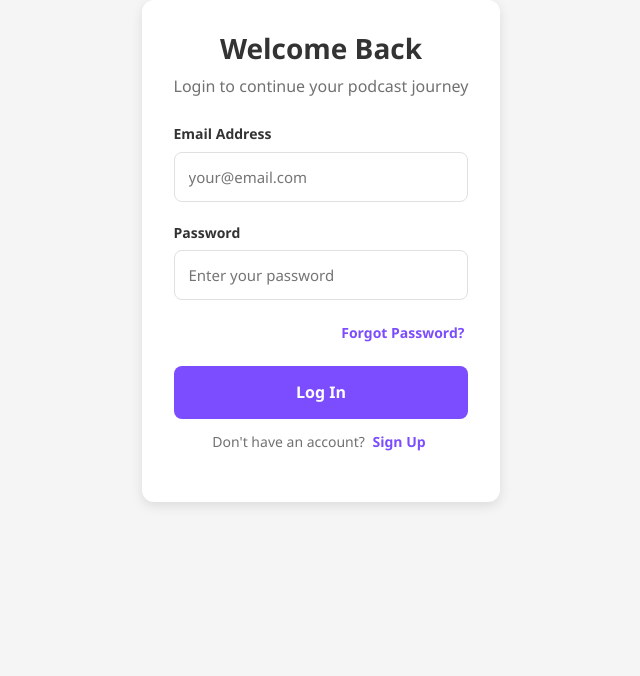
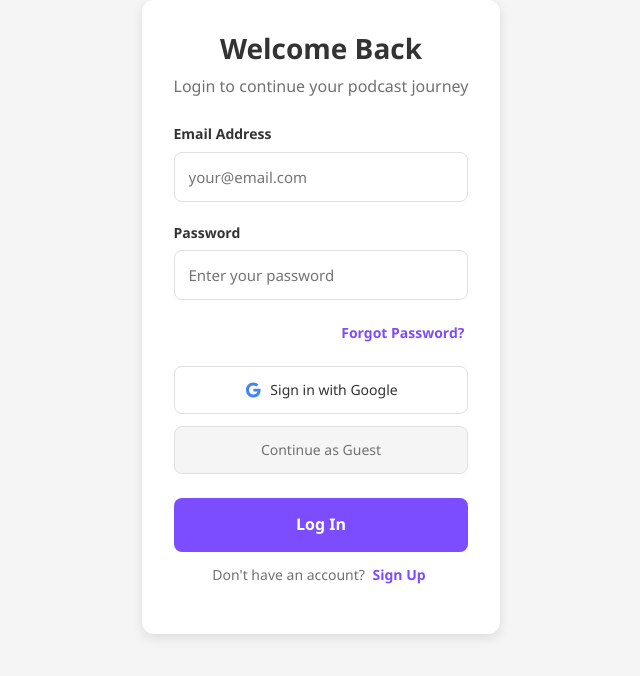
Before and after one commit to Mahesh10k/PodListen, a React (Vite) app in the folder Client/: page /login in a window 1280 px wide. Shown: the top 676 px of the page, without its empty margins (319-959 px from the left). Built offline with nearby package versions, Linux system fonts and the light colour scheme; no server answers.

Commit message:
added guest login to login

```diff
--- a/Client/src/components/LoginForm/Login.jsx
+++ b/Client/src/components/LoginForm/Login.jsx
@@ -1,7 +1,7 @@
 import { useState, useEffect } from 'react';
 import { Link, useNavigate } from "react-router-dom";
 import "../SignUpForm/Signup.css";
-import { signInWithEmailAndPassword, sendPasswordResetEmail } from "firebase/auth";
+import { signInWithEmailAndPassword, sendPasswordResetEmail, GoogleAuthProvider, signInAnonymously, signInWithPopup } from "firebase/auth";
 import { auth } from "../Firebase/firebase.js";
 import SuccessModal from "../../Utils/SuccessModal.jsx";
 
@@ -96,6 +96,47 @@ const LoginForm = () => {
     }
   };
 
+  const handleGoogleSignup = async () => {
+      setAuthError('');
+      try {
+        const provider = new GoogleAuthProvider();
+        const result = await signInWithPopup(auth, provider);
+        console.log("Google sign up successful:", result.user.photoURL);
+        localStorage.setItem("userName",result.user.displayName)
+        localStorage.setItem("ProfilePic",result.user.photoURL)
+
+        // Navigate to main page after successful Google signup
+        setToastMessage({ operation: "success", msg: "Account created successfully!." });
+          setTimeout(() => {
+            navigate('/dashboard');
+          }, 3000);
+      } catch (error) {
+        console.error("Google signup error:", error);
+        setAuthError("Google sign up failed. Please try again.");
+        setToastMessage({ operation: "error", msg: "Google sign up failed. Please try again." });
+      }
+    };
+
+    const handleGuestAccess = async () => {
+      setAuthError('');
+      try {
+        const result = await signInAnonymously(auth);
+        console.log("Guest access granted:", result.user);
+
+        // Navigate to main page after successful guest login
+        setToastMessage({ operation: "success", msg: "Logged in as guest successfully." });
+        localStorage.setItem("userName","Guest")
+        localStorage.setItem("ProfilePic","https://media.istockphoto.com/id/1300845620/vector/user-icon-flat-isolated-on-white-background-user-symbol-vector-illustration.jpg?s=1024x1024&w=is&k=20&c=-mUWsTSENkugJ3qs5covpaj-bhYpxXY-v9RDpzsw504=")
+          setTimeout(() => {
+            navigate('/dashboard');
+          }, 3000);
+      } catch (error) {
+        console.error("Guest access error:", error);
+        setAuthError("Guest access failed. Please try again.");
+        setToastMessage({ operation: "error", msg: "Guest access failed. Please try again." });
+      }
+    };
+
   return (
     <div className="auth-form-container">
       <div className="auth-form-header">
@@ -118,6 +159,24 @@ const LoginForm = () => {
         <div className="forgot-password">
           <button type="button" className="text-button" onClick={handleForgotPassword}>Forgot Password?</button>
         </div>
+        <div className="social-login-options">
+        <button
+          className="social-button google-button"
+          onClick={handleGoogleSignup}
+        >
+          <svg className="google-icon" viewBox="0 0 24 24">
+            <path d="M12.545,10.239v3.821h5.445c-0.712,2.315-2.647,3.972-5.445,3.972c-3.332,0-6.033-2.701-6.033-6.032s2.701-6.032,6.033-6.032c1.498,0,2.866,0.549,3.921,1.453l2.814-2.814C17.503,2.988,15.139,2,12.545,2C7.021,2,2.543,6.477,2.543,12s4.478,10,10.002,10c8.396,0,10.249-7.85,9.426-11.748L12.545,10.239z" />
+          </svg>
+          Sign in with Google
+        </button>
+
+        <button
+          className="social-button guest-button"
+          onClick={handleGuestAccess}
+        >
+          Continue as Guest
+        </button>
+      </div>
         <button type="submit" className="primary-button" disabled={isSubmitting}>{isSubmitting ? "Logging in..." : "Log In"}</button>
       </form>
       <div className="auth-switch">
--- a/Client/src/components/SignUpForm/Signup.jsx
+++ b/Client/src/components/SignUpForm/Signup.jsx
@@ -139,46 +139,46 @@ const SignupForm = () => {
     }
   };
 
-  const handleGoogleSignup = async () => {
-    setAuthError('');
-    try {
-      const provider = new GoogleAuthProvider();
-      const result = await signInWithPopup(auth, provider);
-      console.log("Google sign up successful:", result.user.photoURL);
-      localStorage.setItem("userName",result.user.displayName)
-      localStorage.setItem("ProfilePic",result.user.photoURL)
+  // const handleGoogleSignup = async () => {
+  //   setAuthError('');
+  //   try {
+  //     const provider = new GoogleAuthProvider();
+  //     const result = await signInWithPopup(auth, provider);
+  //     console.log("Google sign up successful:", result.user.photoURL);
+  //     localStorage.setItem("userName",result.user.displayName)
+  //     localStorage.setItem("ProfilePic",result.user.photoURL)
 
-      // Navigate to main page after successful Google signup
-      setToastMessage({ operation: "success", msg: "Account created successfully!." });
-        setTimeout(() => {
-          navigate('/dashboard');
-        }, 3000);
-    } catch (error) {
-      console.error("Google signup error:", error);
-      setAuthError("Google sign up failed. Please try again.");
-      setToastMessage({ operation: "error", msg: "Google sign up failed. Please try again." });
-    }
-  };
+  //     // Navigate to main page after successful Google signup
+  //     setToastMessage({ operation: "success", msg: "Account created successfully!." });
+  //       setTimeout(() => {
+  //         navigate('/dashboard');
+  //       }, 3000);
+  //   } catch (error) {
+  //     console.error("Google signup error:", error);
+  //     setAuthError("Google sign up failed. Please try again.");
+  //     setToastMessage({ operation: "error", msg: "Google sign up failed. Please try again." });
+  //   }
+  // };
 
-  const handleGuestAccess = async () => {
-    setAuthError('');
-    try {
-      const result = await signInAnonymously(auth);
-      console.log("Guest access granted:", result.user);
+  // const handleGuestAccess = async () => {
+  //   setAuthError('');
+  //   try {
+  //     const result = await signInAnonymously(auth);
+  //     console.log("Guest access granted:", result.user);
 
-      // Navigate to main page after successful guest login
-      setToastMessage({ operation: "success", msg: "Logged in as guest successfully." });
-      localStorage.setItem("userName","Guest")
-      localStorage.setItem("ProfilePic","https://media.istockphoto.com/id/1300845620/vector/user-icon-flat-isolated-on-white-background-user-symbol-vector-illustration.jpg?s=1024x1024&w=is&k=20&c=-mUWsTSENkugJ3qs5covpaj-bhYpxXY-v9RDpzsw504=")
-        setTimeout(() => {
-          navigate('/dashboard');
-        }, 3000);
-    } catch (error) {
-      console.error("Guest access error:", error);
-      setAuthError("Guest access failed. Please try again.");
-      setToastMessage({ operation: "error", msg: "Guest access failed. Please try again." });
-    }
-  };
+  //     // Navigate to main page after successful guest login
+  //     setToastMessage({ operation: "success", msg: "Logged in as guest successfully." });
+  //     localStorage.setItem("userName","Guest")
+  //     localStorage.setItem("ProfilePic","https://media.istockphoto.com/id/1300845620/vector/user-icon-flat-isolated-on-white-background-user-symbol-vector-illustration.jpg?s=1024x1024&w=is&k=20&c=-mUWsTSENkugJ3qs5covpaj-bhYpxXY-v9RDpzsw504=")
+  //       setTimeout(() => {
+  //         navigate('/dashboard');
+  //       }, 3000);
+  //   } catch (error) {
+  //     console.error("Guest access error:", error);
+  //     setAuthError("Guest access failed. Please try again.");
+  //     setToastMessage({ operation: "error", msg: "Guest access failed. Please try again." });
+  //   }
+  // };
 
   return (
     <div className="auth-form-container">
@@ -265,7 +265,7 @@ const SignupForm = () => {
         <span>OR</span>
       </div>
 
-      <div className="social-login-options">
+      {/* <div className="social-login-options">
         <button
           className="social-button google-button"
           onClick={handleGoogleSignup}
@@ -282,7 +282,7 @@ const SignupForm = () => {
         >
           Continue as Guest
         </button>
-      </div>
+      </div> */}
 
       <div className="auth-switch">
         <p>
```
Also changed, not shown: 1 other file (tests, documents, lock files or other folders).
